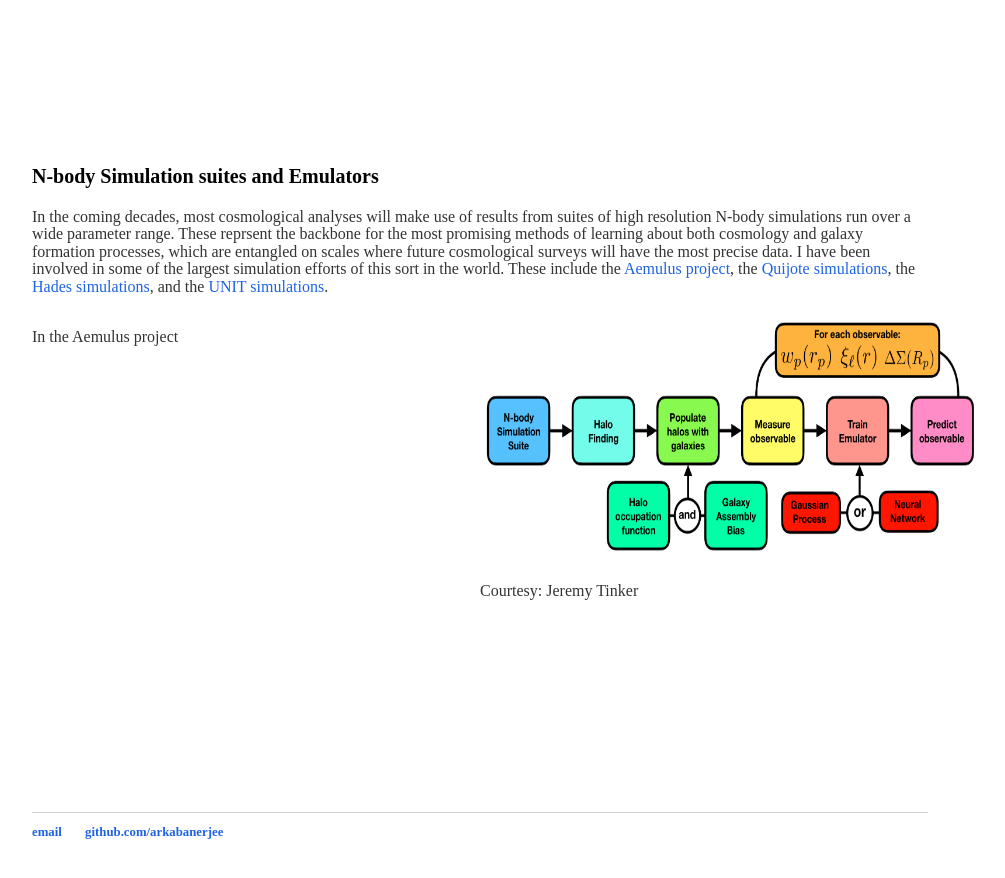
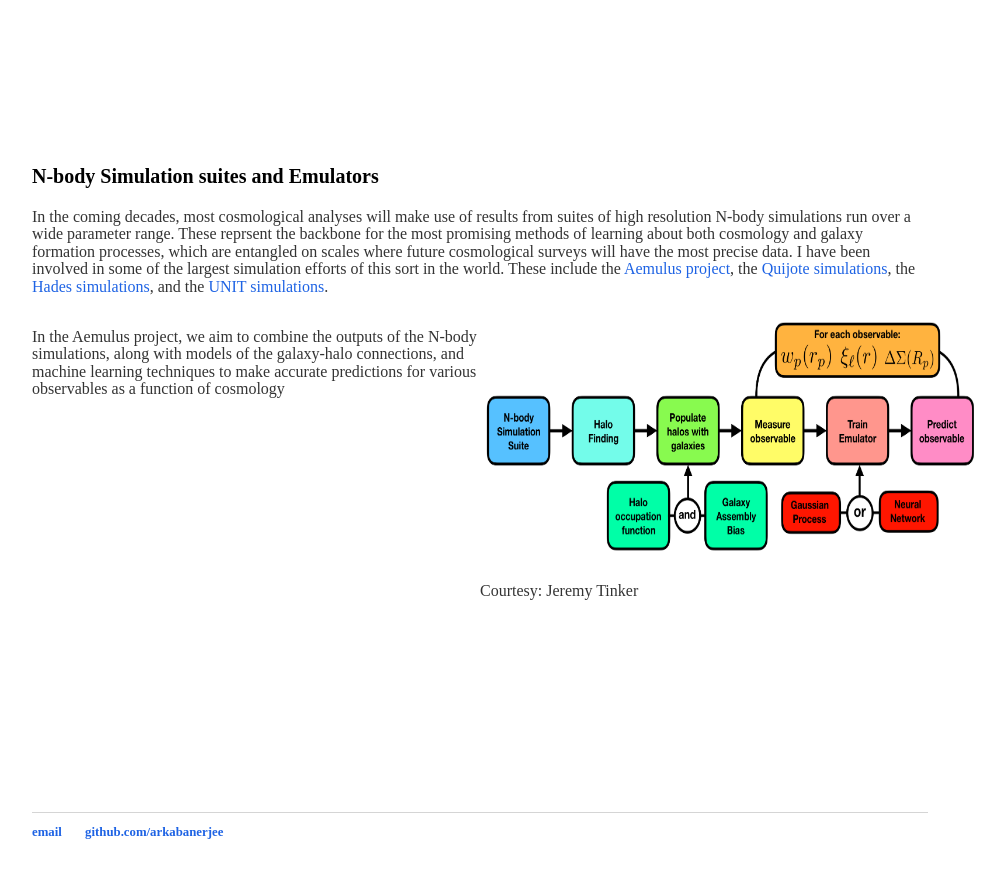
Before and after one commit to arkabanerjee/arkabanerjee.github.io, a Jekyll site: the page built from research/index.html, in a window 1280 px wide and 900 px high, scrolled down 2103 px. Shown: the top 878 px of the window, without its empty margins (160-1165 px from the left). Built offline with Jekyll 4.4.1, drawn with Linux system fonts in a browser that asks for light colours.

```diff
--- a/research/index.html
+++ b/research/index.html
@@ -46,7 +46,7 @@
     <p>In the coming decades, most cosmological analyses will make use of results from suites of high resolution N-body simulations run over a wide parameter range. These reprsent the backbone for the most promising methods of learning about both cosmology and galaxy formation processes, which are entangled on scales where future cosmological surveys will have the most precise data. I have been involved in some of the largest simulation efforts of this sort in the world. These include the <a href ="https://aemulusproject.github.io/">Aemulus project</a>, the <a href="https://github.com/franciscovillaescusa/Quijote-simulations">Quijote simulations</a>, the <a href="https://franciscovillaescusa.github.io/hades.html">Hades simulations</a>, and the <a href="http://www.unitsims.org/">UNIT simulations</a>.</p>
     <div style="width: 100%;">
         <div style="width: 50%; height: 500px; float: left;">
-            <p>In the Aemulus project</p>
+            <p>In the Aemulus project, we aim to combine the outputs of the N-body simulations, along with models of the galaxy-halo connections, and machine learning techniques to make accurate predictions for various observables as a function of cosmology </p>
         </div>
         <div style="margin-left: 50%; height: 500px;">
             <img src="flowchart.png"  width="500" height="250">
```
